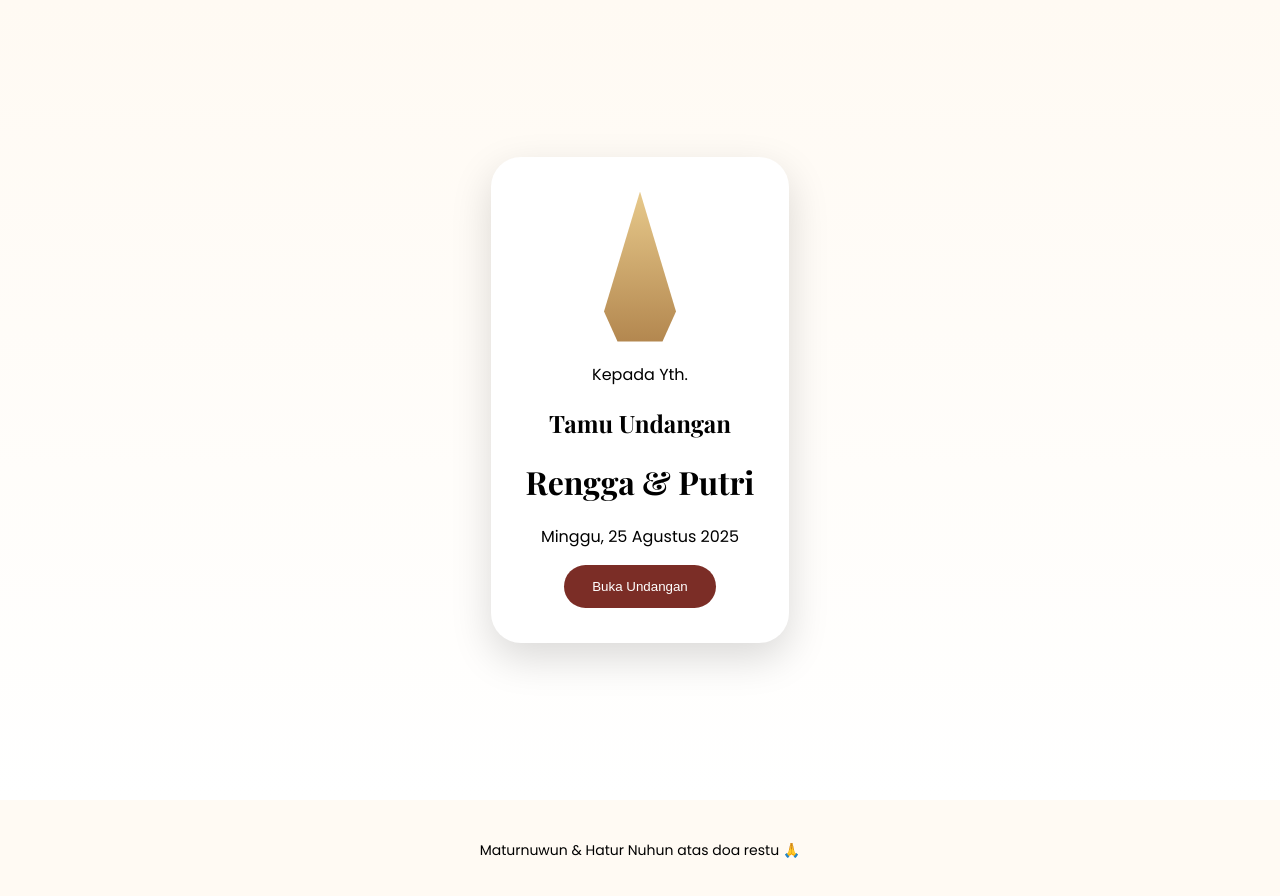
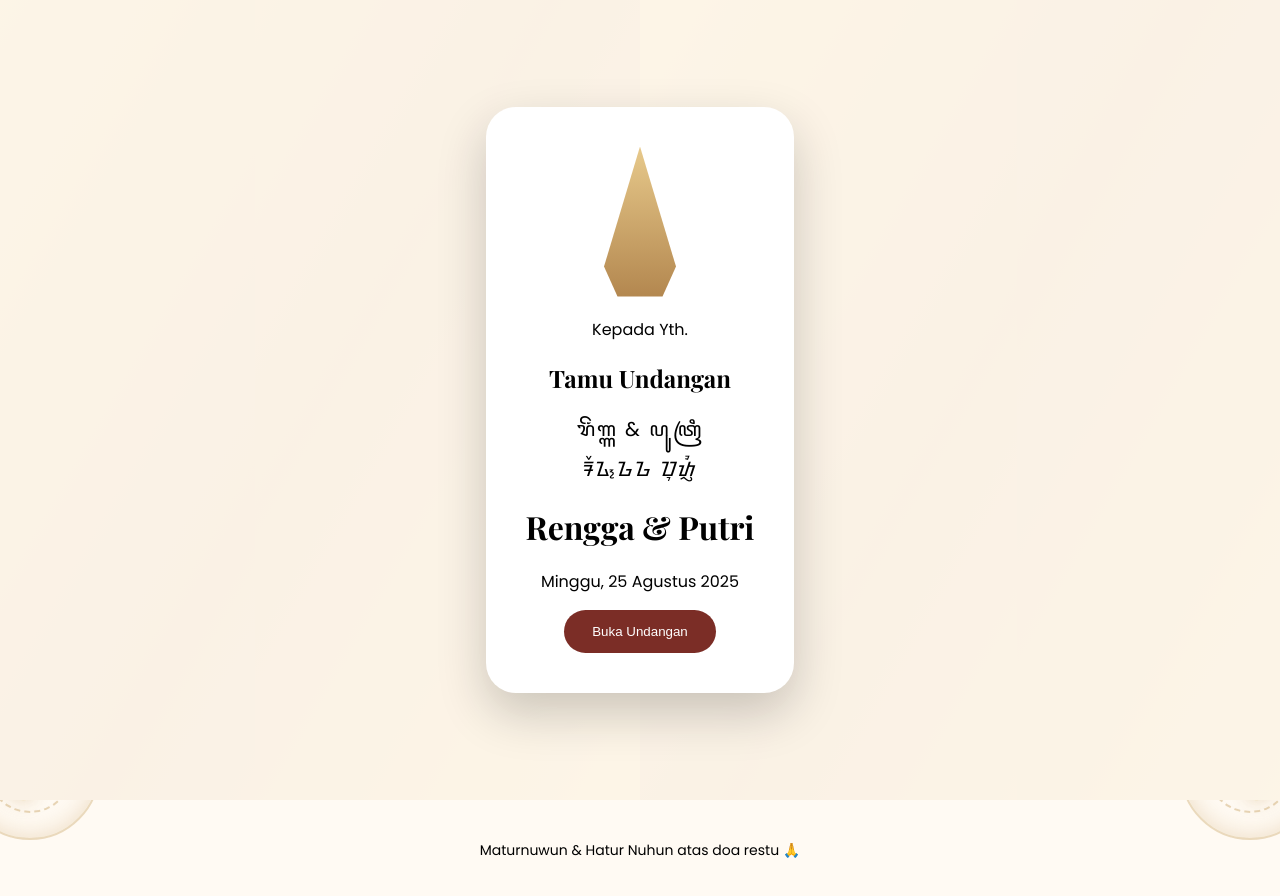
Before and after one commit to lucydwih/undangan-nikah, a plain HTML site: page index.html in a window 1280 px wide. Drawn offline with nearby package versions, Linux system fonts and the light colour scheme.

Commit message:
Update index.html

```diff
--- a/index.html
+++ b/index.html
@@ -6,7 +6,6 @@
 <meta name="viewport" content="width=device-width, initial-scale=1.0">
 
 <link href="https://fonts.googleapis.com/css2?family=Playfair+Display:wght@600;700&family=Poppins:wght@300;400;500&display=swap" rel="stylesheet">
-<link rel="stylesheet" href="https://cdnjs.cloudflare.com/ajax/libs/font-awesome/6.5.0/css/all.min.css"/>
 
 <style>
 :root{
@@ -22,43 +21,85 @@ body{
   background:var(--bg);
   overflow-x:hidden;
 }
-
 h1,h2{font-family:Playfair Display,serif}
 
 section{
-  padding:70px 20px;
+  padding:80px 20px;
   max-width:1000px;
   margin:auto;
   text-align:center;
   position:relative;
-  z-index:2;
+  z-index:3;
 }
 
+/* ===== GAPURA BELAH ===== */
+.gapura{
+  position:fixed;
+  top:0;bottom:0;
+  width:50%;
+  background:
+    linear-gradient(120deg,#e7c97a,#caa76a,#e7c97a);
+  z-index:999;
+  transition:transform 1.5s ease;
+}
+.gapura.left{left:0}
+.gapura.right{right:0}
+.gapura.open.left{transform:translateX(-110%)}
+.gapura.open.right{transform:translateX(110%)}
+
 /* ===== ORNAMEN ===== */
-.janur,.lung{
-  pointer-events:none;
-  position:fixed;
+.janur{
+  position:fixed;top:0;bottom:0;width:22px;
+  background:linear-gradient(120deg,#e7c97a,#caa76a,#e7c97a);
+  border-radius:100px;
+  opacity:.9;
+  filter:drop-shadow(0 0 10px rgba(202,167,106,.6));
   z-index:1;
-}
-
-.janur{
-  top:0;bottom:0;
-  width:22px;
-  background:linear-gradient(to bottom,#e7c97a,#caa76a,#e7c97a);
-  border-radius:100px;
-  opacity:.85;
 }
 .janur.left{left:10px;transform:skewY(4deg)}
 .janur.right{right:10px;transform:skewY(-4deg)}
 
+.mega{
+  position:fixed;inset:0;
+  background:
+    radial-gradient(circle at 20% 30%, rgba(202,167,106,.15), transparent 40%),
+    radial-gradient(circle at 80% 70%, rgba(202,167,106,.12), transparent 45%);
+  z-index:0;
+}
+
 .lung{
-  width:120px;height:120px;
-  opacity:.25;
+  position:fixed;width:140px;height:140px;
+  border-radius:50%;
+  border:2px solid rgba(202,167,106,.4);
+  box-shadow:inset 0 0 25px rgba(202,167,106,.35);
+  z-index:0;
 }
-.lung.top-left{top:0;left:0;background:radial-gradient(circle,var(--secondary),transparent 60%)}
-.lung.top-right{top:0;right:0;background:radial-gradient(circle,var(--secondary),transparent 60%)}
-.lung.bottom-left{bottom:0;left:0;background:radial-gradient(circle,var(--secondary),transparent 60%)}
-.lung.bottom-right{bottom:0;right:0;background:radial-gradient(circle,var(--secondary),transparent 60%)}
+.lung::before,.lung::after{
+  content:'';
+  position:absolute;
+  inset:25px;
+  border-radius:50%;
+  border:2px dashed rgba(202,167,106,.45);
+}
+.lung::after{inset:45px}
+.lung.tl{top:-40px;left:-40px}
+.lung.tr{top:-40px;right:-40px}
+.lung.bl{bottom:-40px;left:-40px}
+.lung.br{bottom:-40px;right:-40px}
+
+/* ===== PARTIKEL ===== */
+.spark{
+  position:fixed;width:4px;height:4px;
+  background:rgba(202,167,106,.9);
+  border-radius:50%;
+  animation:float 15s linear infinite;
+  z-index:0;
+}
+@keyframes float{
+  from{transform:translateY(110vh);opacity:0}
+  10%{opacity:1}
+  to{transform:translateY(-10vh);opacity:0}
+}
 
 /* ===== BATIK ===== */
 .batik{
@@ -81,27 +122,19 @@ section{
 
 /* ===== OPENING ===== */
 #opening{
-  position:fixed;
-  inset:0;
-  background:linear-gradient(#fffaf3,#fff);
+  position:fixed;inset:0;
   display:flex;
   justify-content:center;
   align-items:center;
-  z-index:999;
-  transition:opacity 1s,transform 1s;
+  z-index:1000;
+  background:rgba(255,250,243,.9);
 }
-#opening.hide{
-  opacity:0;
-  transform:scale(1.1);
-  pointer-events:none;
-}
-
 .opening-box{
   background:#fff;
-  padding:35px;
+  padding:40px;
   border-radius:30px;
   text-align:center;
-  box-shadow:0 15px 40px rgba(0,0,0,.15);
+  box-shadow:0 20px 50px rgba(0,0,0,.2);
 }
 
 .btn{
@@ -114,7 +147,12 @@ section{
 }
 
 /* ===== HERO ===== */
-#hero{min-height:100vh;display:flex;align-items:center;justify-content:center}
+#hero{
+  min-height:100vh;
+  display:flex;
+  align-items:center;
+  justify-content:center;
+}
 .hero-box{
   background:rgba(255,255,255,.95);
   padding:45px;
@@ -125,8 +163,8 @@ section{
 /* ===== COUNTDOWN ===== */
 .countdown{
   display:flex;
+  gap:10px;
   justify-content:center;
-  gap:10px;
   flex-wrap:wrap;
 }
 .countdown div{
@@ -135,29 +173,6 @@ section{
   border-radius:15px;
   min-width:70px;
 }
-
-/* ===== CARD ===== */
-.card{
-  background:#fff;
-  padding:25px;
-  border-radius:25px;
-  box-shadow:0 5px 15px rgba(0,0,0,.1);
-}
-
-/* ===== NAV ===== */
-.nav-bottom{
-  position:fixed;
-  bottom:15px;
-  left:50%;
-  transform:translateX(-50%);
-  background:#fff;
-  border-radius:30px;
-  padding:12px 20px;
-  display:flex;
-  gap:20px;
-  z-index:50;
-}
-.nav-bottom a{color:var(--primary);font-size:20px}
 
 footer{
   padding:40px;
@@ -169,18 +184,38 @@ footer{
 
 <body>
 
+<!-- GAPURA -->
+<div class="gapura left" id="gLeft"></div>
+<div class="gapura right" id="gRight"></div>
+
+<!-- ORNAMEN -->
 <div class="janur left"></div>
 <div class="janur right"></div>
-<div class="lung top-left"></div>
-<div class="lung top-right"></div>
-<div class="lung bottom-left"></div>
-<div class="lung bottom-right"></div>
+<div class="mega"></div>
 
+<div class="lung tl"></div>
+<div class="lung tr"></div>
+<div class="lung bl"></div>
+<div class="lung br"></div>
+
+<div class="spark" style="left:15%;animation-delay:0s"></div>
+<div class="spark" style="left:35%;animation-delay:5s"></div>
+<div class="spark" style="left:55%;animation-delay:9s"></div>
+<div class="spark" style="left:75%;animation-delay:3s"></div>
+
+<!-- OPENING -->
 <div id="opening">
   <div class="opening-box">
     <div class="gunungan"></div>
     <p>Kepada Yth.</p>
     <h2 id="guestName">Tamu Undangan</h2>
+
+    <!-- AKSARA -->
+    <p style="font-size:20px;letter-spacing:2px">
+      ꦫꦼꦁꦒ꧀ꦒ & ꦥꦸꦠꦿꦶ<br>
+      ᮛᮨᮍ᮪ᮌᮌ ᮕᮥᮒᮢᮤ
+    </p>
+
     <h1>Rengga & Putri</h1>
     <p>Minggu, 25 Agustus 2025</p>
     <button class="btn" onclick="openInvitation()">Buka Undangan</button>
@@ -196,14 +231,17 @@ footer{
     <div class="gunungan"></div>
     <h1>Rengga <span style="color:var(--primary)">&</span> Putri</h1>
     <p>Minggu, 25 Agustus 2025</p>
+
     <div class="countdown">
       <div><h3 id="d">00</h3><small>Hari</small></div>
       <div><h3 id="h">00</h3><small>Jam</small></div>
       <div><h3 id="m">00</h3><small>Menit</small></div>
       <div><h3 id="s">00</h3><small>Detik</small></div>
     </div>
+
     <p style="margin-top:20px;font-style:italic;color:#6b4b2a">
-      “Mugi tansah pinaringan katresnan, janten kulawarga sakinah.”
+      “Mugi tansah pinaringan katresnan,
+      janten kulawarga sakinah, mawaddah, warahmah.”
     </p>
   </div>
 </section>
@@ -212,21 +250,16 @@ footer{
 Maturnuwun & Hatur Nuhun atas doa restu 🙏
 </footer>
 
-<div class="nav-bottom">
-  <a href="#hero"><i class="fa fa-home"></i></a>
-</div>
-
 <script>
 const params=new URLSearchParams(window.location.search);
 guestName.innerText=params.get("to")||"Tamu Undangan";
 
 function openInvitation(){
-  const o=document.getElementById("opening");
-  const m=document.getElementById("music");
-  o.classList.add("hide");
-  m.muted=false;
-  m.play();
-  setTimeout(()=>o.remove(),1000);
+  opening.style.display="none";
+  gLeft.classList.add("open");
+  gRight.classList.add("open");
+  music.muted=false;
+  music.play();
 }
 
 const target=new Date("2025-08-25T10:00:00+07:00").getTime();
```
